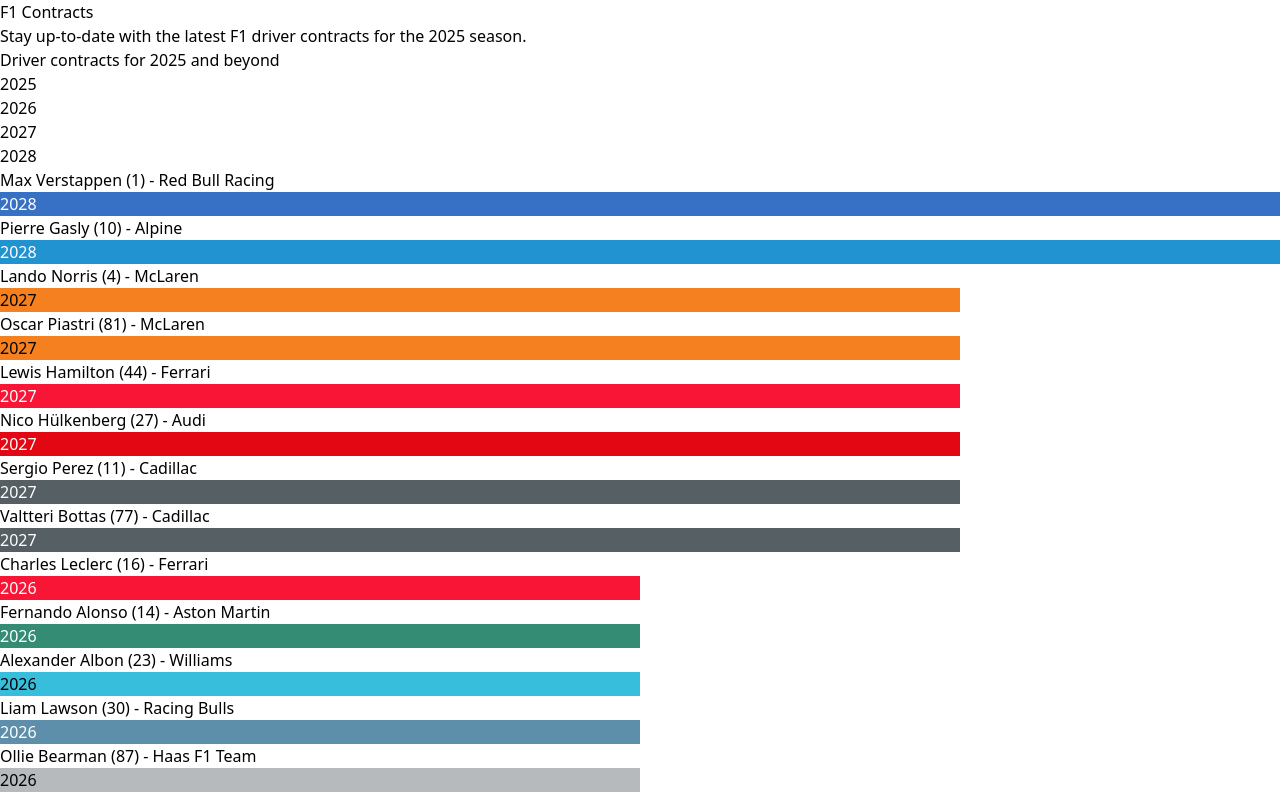
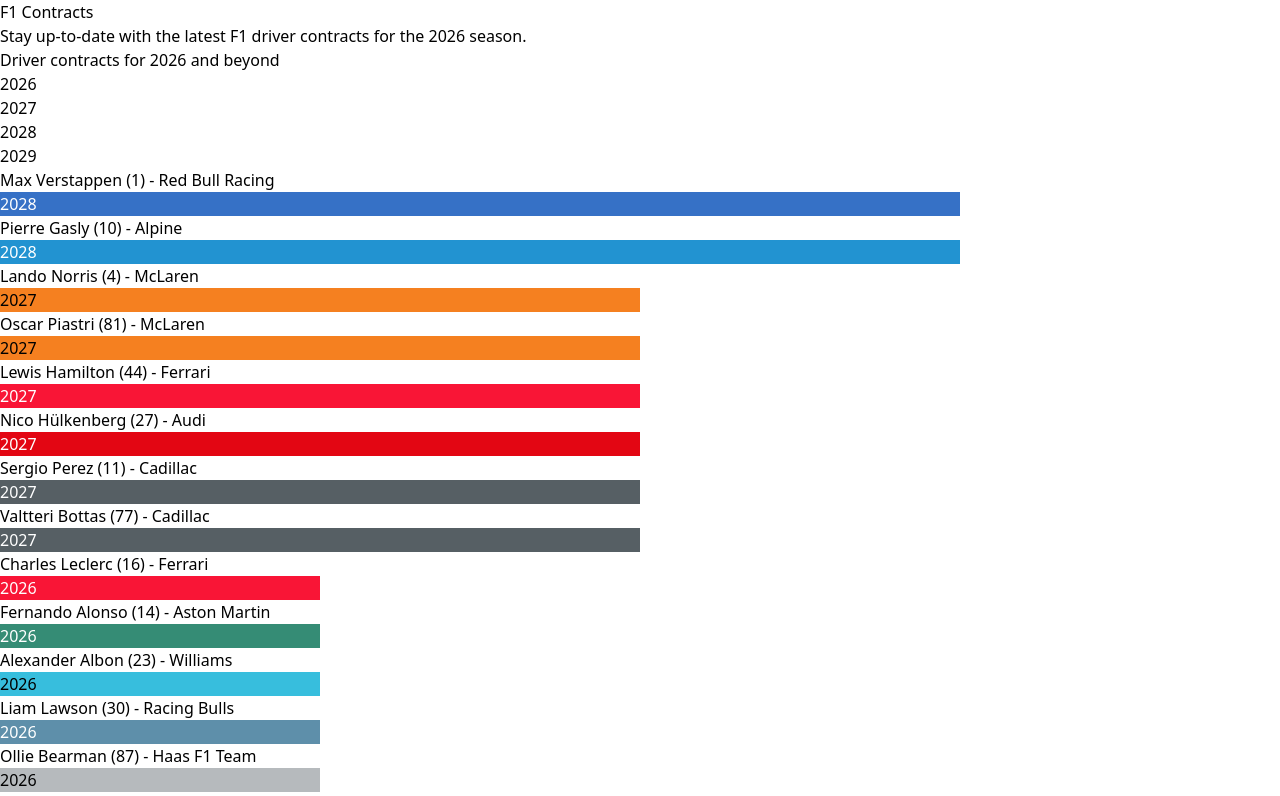
Before and after one commit to olemartinb/f1contracts, a React (Vite) app: page / in a window 1280 px wide. Shown: the top 796 px of the page. Built offline with nearby package versions, Linux system fonts and the light colour scheme.

Commit message:
Update current year and add seasonIsDone flag

```diff
--- a/src/App.tsx
+++ b/src/App.tsx
@@ -2,7 +2,8 @@ import React from 'react';
 import data from './data/f1data.json';
 
 function App() {
-  const currentYear = new Date().getFullYear();
+  const seasonIsDone = true;
+  const currentYear = 2026;
   const yearsToShow = 4;
   const years = Array.from({ length: yearsToShow }, (_, i) => currentYear + i);
   const yearWidth = 100 / yearsToShow;
```
